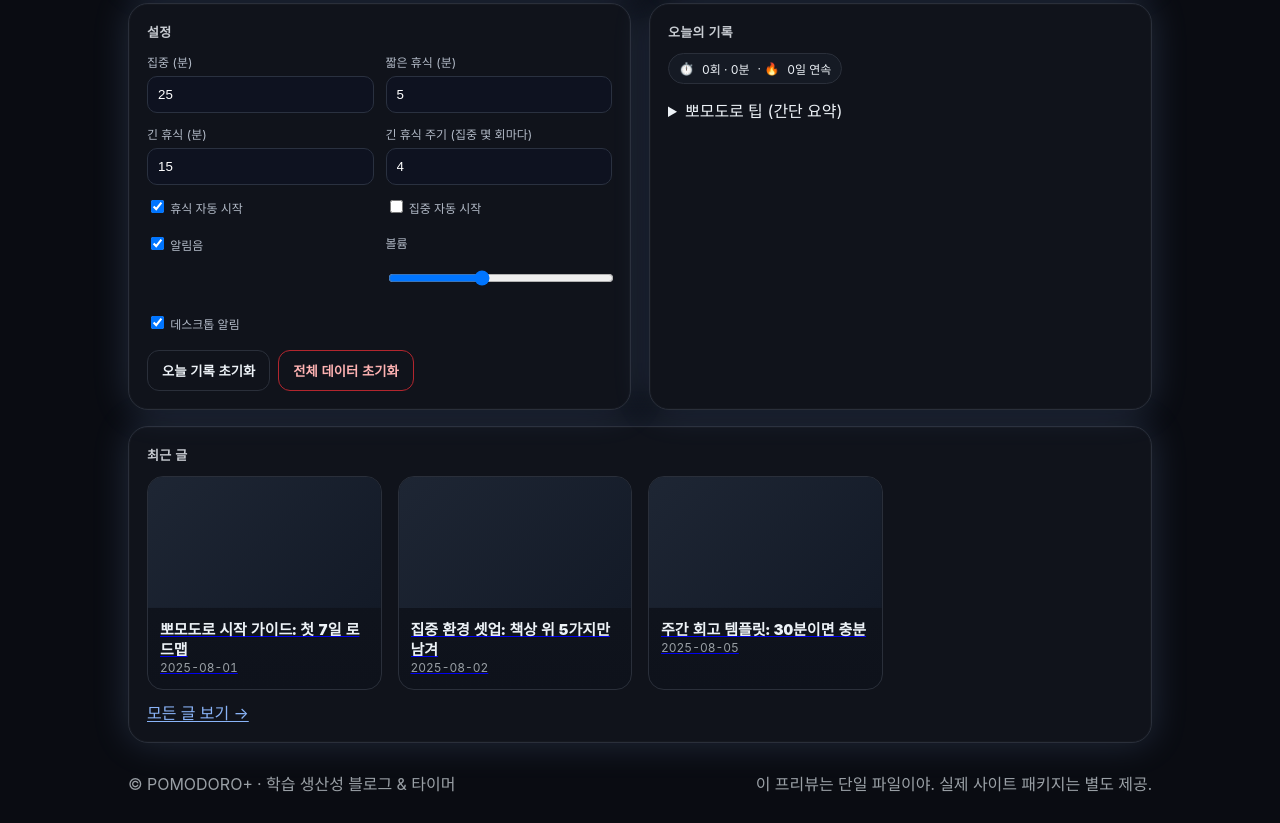
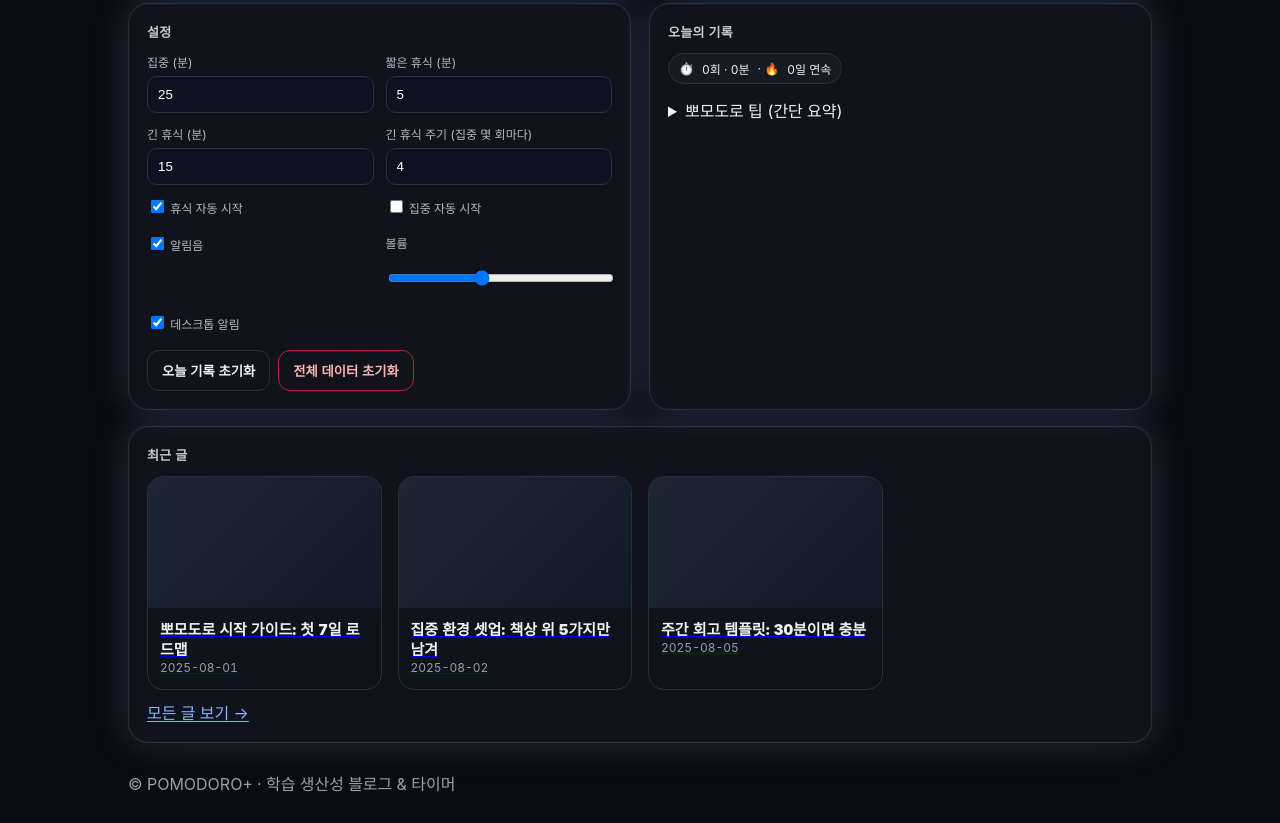
Before and after one commit to lydia-cmyk/lydia-cmyk.github.io, a plain HTML site: page index.html in a window 1280 px wide. Shown: the part 605-1428 px from the top of the page. Drawn offline with Linux system fonts and the light colour scheme.

Commit message:
Update index.html

```diff
--- a/index.html
+++ b/index.html
@@ -148,7 +148,6 @@
 
   <div class="footer">
     <div class="small">© POMODORO+ · 학습 생산성 블로그 & 타이머</div>
-    <div class="small">이 프리뷰는 단일 파일이야. 실제 사이트 패키지는 별도 제공.</div>
   </div>
 </div>
 
```
